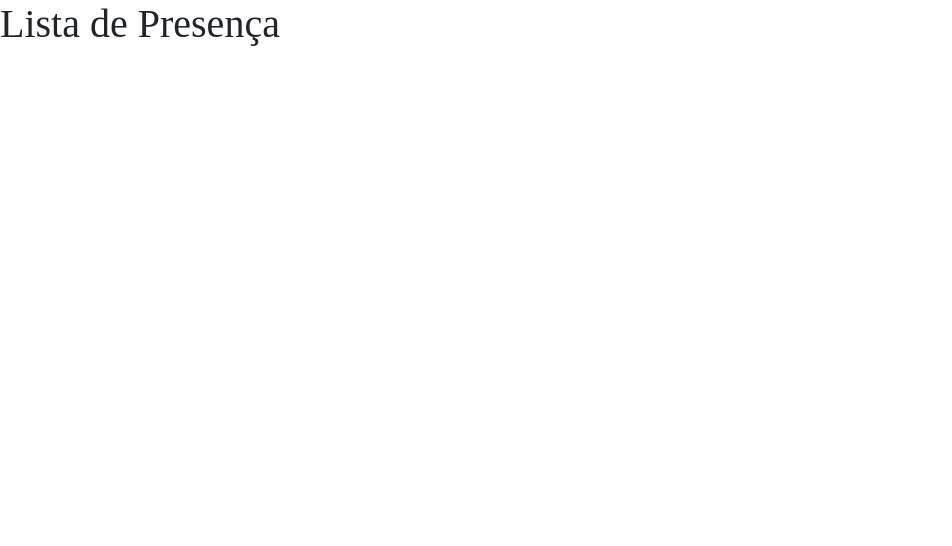
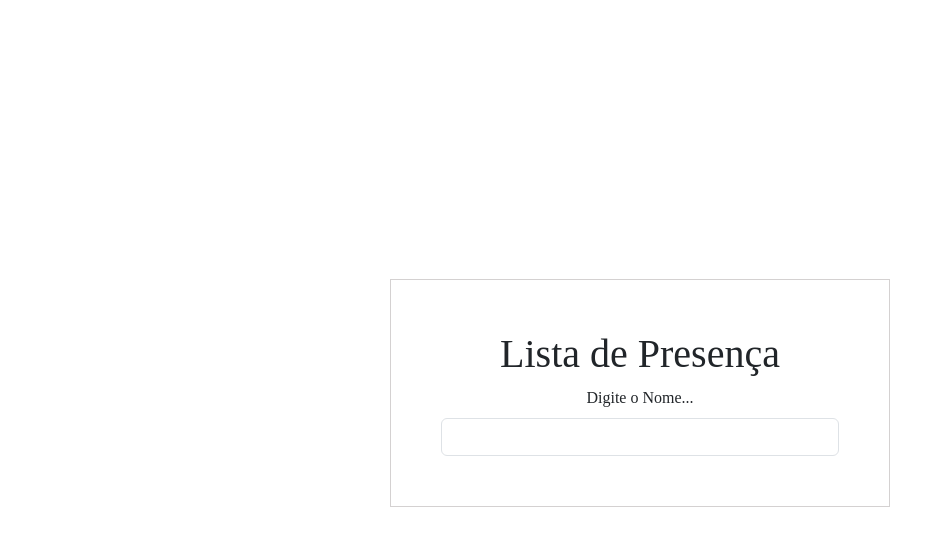
Before and after one commit to ViniHGV/React_App, a React (Vite) app: page / in a window 1280 px wide. Shown: the top 546 px of the page, without its empty margins (0-952 px from the left). Built offline with nearby package versions, Linux system fonts and the light colour scheme.

Commit message:
estilizando a página

```diff
--- a/index.html
+++ b/index.html
@@ -7,7 +7,7 @@
     <link href="https://cdn.jsdelivr.net/npm/bootstrap@5.3.0-alpha1/dist/css/bootstrap.min.css" rel="stylesheet" integrity="sha384-GLhlTQ8iRABdZLl6O3oVMWSktQOp6b7In1Zl3/Jr59b6EGGoI1aFkw7cmDA6j6gD" crossorigin="anonymous">
     <title>App Lista de Presença</title>
   </head>
-  <body>
+  <body class='container'>
     <div id="root"></div>
     <script type="module" src="/src/main.jsx"></script>
   </body>
--- a/src/pages/Home.jsx
+++ b/src/pages/Home.jsx
@@ -4,9 +4,13 @@ import './index.css'
 
 function Home() {
   return (
-    <>
+    <div className='Home'>
+      <div class="mb-3">
       <h1>Lista de Presença</h1>
-    </>
+      <label for="" class="form-label">Digite o Nome...</label>
+      <input type="text" class="form-control" id=""/>
+  </div>
+    </div>
   )
 }
 
--- a/src/pages/index.css
+++ b/src/pages/index.css
@@ -1,3 +1,16 @@
 *{
     font-family: 'Times New Roman', Times, serif;
 }
+
+.Home{
+    text-align: center;
+    width: 100%;
+    margin-top: 25%;
+}
+
+.mb-3{
+    width: 500px;
+    margin: auto;
+    border: 0.5px solid rgb(212, 209, 209);
+    padding: 50px;
+}
```
